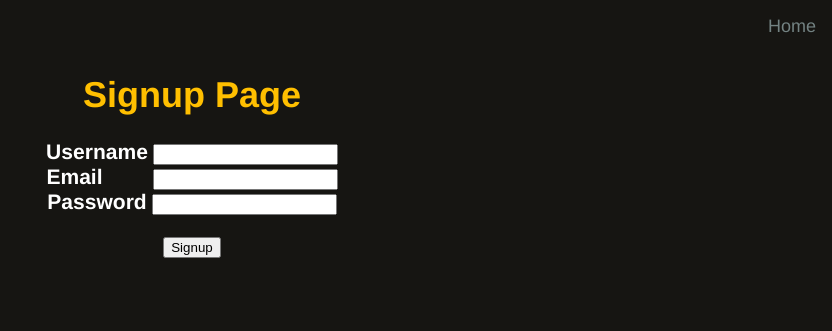
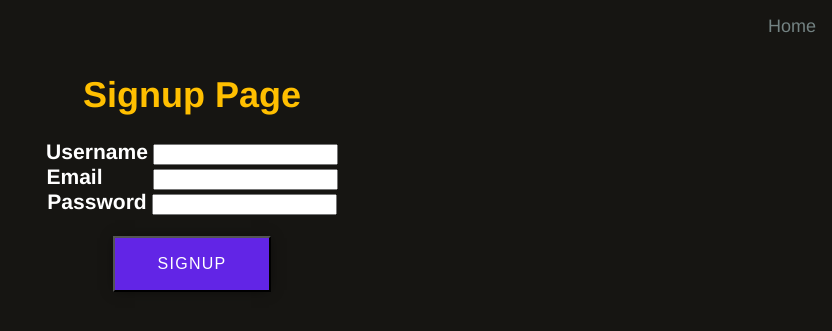
Before and after one commit to guesswho798/Space-Racer, a Flask app: page /signup in a window 1280 px wide. Shown: the top 331 px of the page, without its empty margins (448-1280 px from the left). Run offline with Flask 2, Linux system fonts and the light colour scheme.

Commit message:
uploading static files :fire:

```diff
--- a/static/css/loginSignup.css
+++ b/static/css/loginSignup.css
@@ -49,6 +49,45 @@ h3{
   display: inline;
 }
 
+
+
+.btn {
+  padding: 16px 42px;
+  box-shadow: 0px 0px 12px -2px rgba(0,0,0,0.5);
+  line-height: 1.25;
+  background: #6225E6;
+  text-decoration: none;
+  color: white;
+  font-size: 16px;
+  letter-spacing: .08em;
+  text-transform: uppercase;
+  position: relative;
+  transition: background-color .6s ease;
+  overflow: hidden;
+  &:after {
+    content: "";
+    position: absolute;
+    width: 0;
+    height: 0;
+    top: 50%;
+    left: 50%;
+    transform-style: flat;
+    transform: translate3d(-50%,-50%,0);
+    background: rgba(white,.1);
+    border-radius: 100%;
+    transition: width .3s ease, height .3s ease;
+  }
+  &:focus,
+  &:hover {
+      background: darken(#6225E6,7%);
+  }
+  &:active {
+    &:after {
+      width: 200px;
+      height: 200px;
+    }
+  }
+}
 .success {
   border: 1px solid;
   margin: 10px 0px;
--- a/static/css/profile.css
+++ b/static/css/profile.css
@@ -12,6 +12,10 @@ body {
 h1 {
   color: #ffbf00;
   text-align: center;
+}
+
+#checkboxtext {
+  display: inline;
 }
 
 #top {
```
